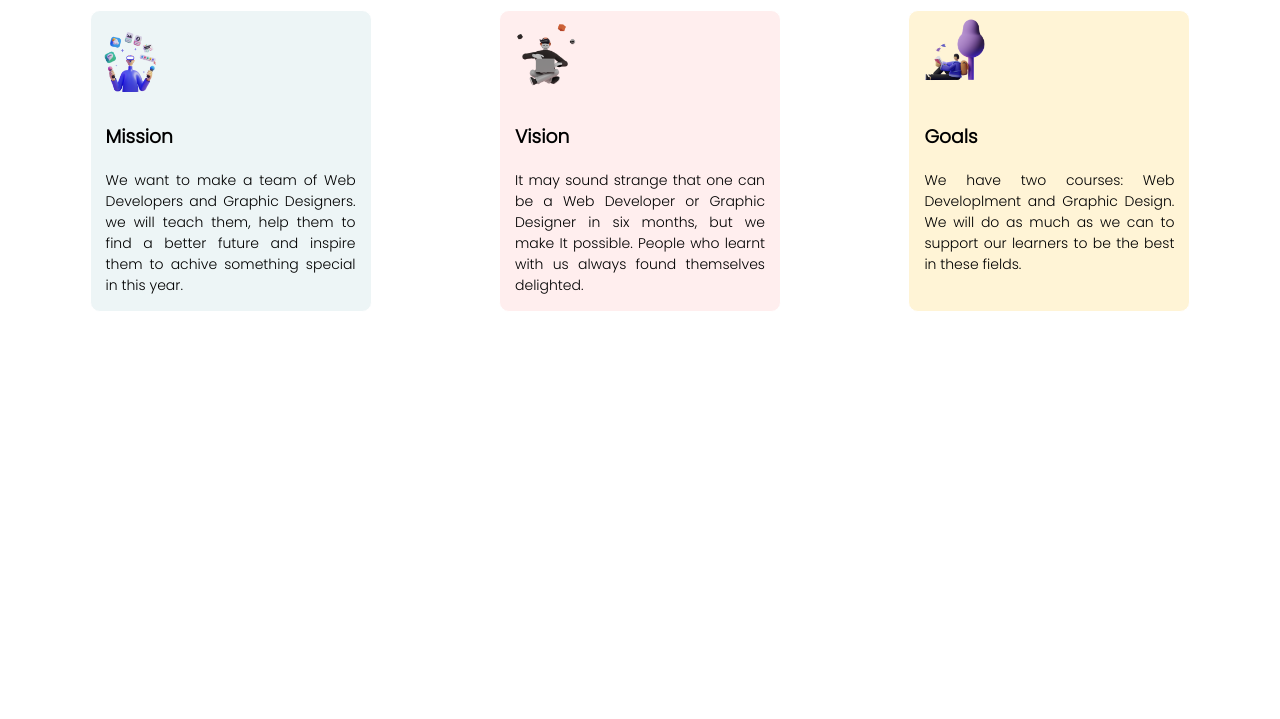
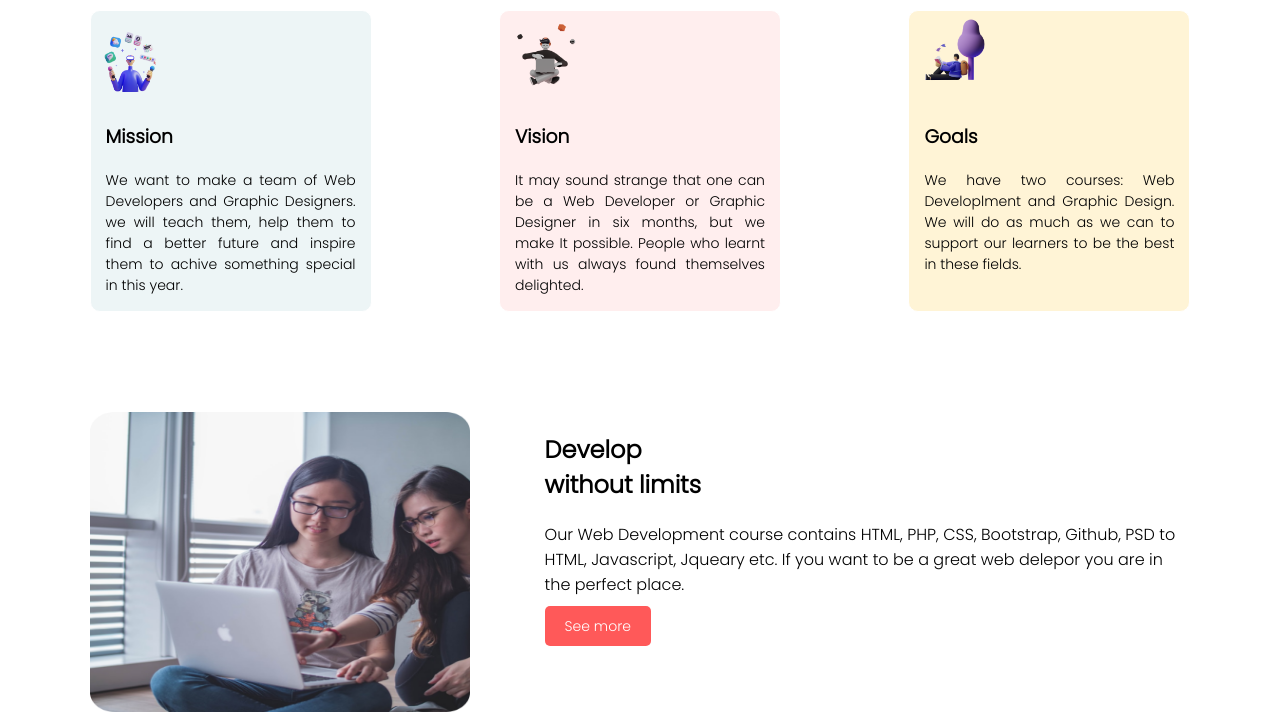
Before and after one commit to faridulhaque/as1new, a plain HTML site: page index.html in a window 1280 px wide. Shown: the part 763-1482 px from the top of the page. Before the commit the page ends 1175 px from the top, so only its background shows below. Drawn offline with Linux system fonts and the light colour scheme.

Commit message:
second commit

```diff
--- a/index.html
+++ b/index.html
@@ -68,7 +68,19 @@
     </section>
     <!-- section 2 ended---------------------------------------------------------------------d----------------------------------------------------------------------------- -->
     <!-- section 3 started -->
-
+    <section class="sec_3">
+        <div class="div_in_sec3">
+            <div class="div_img_3">
+                <img class="two_f" src="images/pictures/coding.png" alt="">
+            </div>
+            <div class="div_text_3">
+                <h2>Develop <br> without limits</h2>
+                <p>Our Web Development course contains HTML, PHP, CSS, Bootstrap, Github, PSD to HTML, Javascript,
+                    Jqueary etc. If you want to be a great web delepor you are in the perfect place.</p>
+                <a class="button" href="">See more</a>
+            </div>
+        </div>
+    </section>
     <!-- section 3 ended------------------------------------------------------------------------------------------------------------------------------------------------ -->
     <section class="sec_4">
 
--- a/style.css
+++ b/style.css
@@ -106,10 +106,16 @@ body{
 }
 /* section 2 decoration ended */
 /* section 3 started */
-
-
-
-
+.div_in_sec3{
+    display: flex;
+}
+.two_f{
+    width: 380px;
+    height: 300px;
+}
+.div_text_3{
+    margin-left: 75px;
+}
 
 /* -------------------------------------------------------------------------------------------------------------------------------------------------------------- */
 /* media query for mobile */
```
